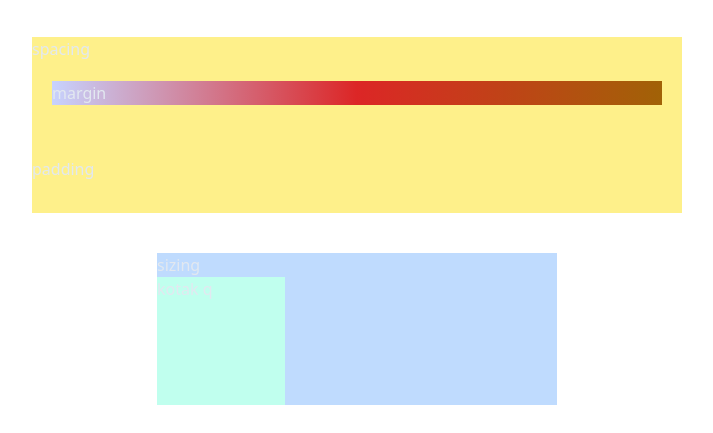
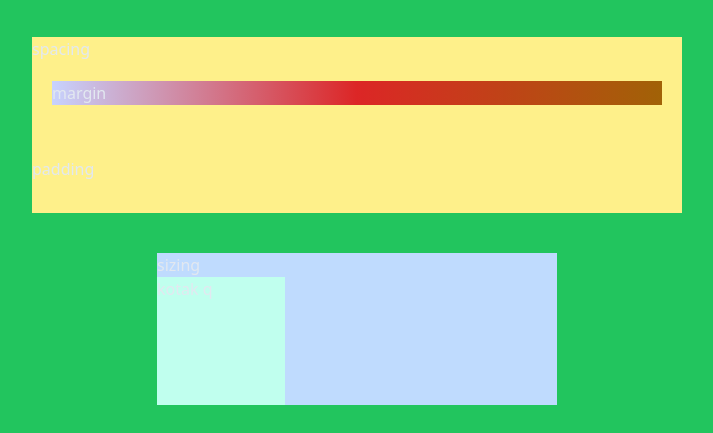
Before and after one commit to zethboy/haveFunWithTailwind, a plain HTML site: page index.html in a window 1280 px wide. Shown: the part 151-584 px from the top of the page, without its empty margins (283-996 px from the left). Drawn offline with nearby package versions, Linux system fonts and the light colour scheme.

Commit message:
responsive color

```diff
--- a/index.html
+++ b/index.html
@@ -1,5 +1,5 @@
 <!DOCTYPE html>
-<html lang="en" class="scroll-smooth" >
+<html lang="en" class="scroll-smooth sm:bg-red-500 lg:bg-orange-400 md:bg-yellow-400 xl:bg-green-500" >
 <head>
   <meta charset="UTF-8">
   <meta name="viewport" content="width=device-width, initial-scale=1.0">
```
